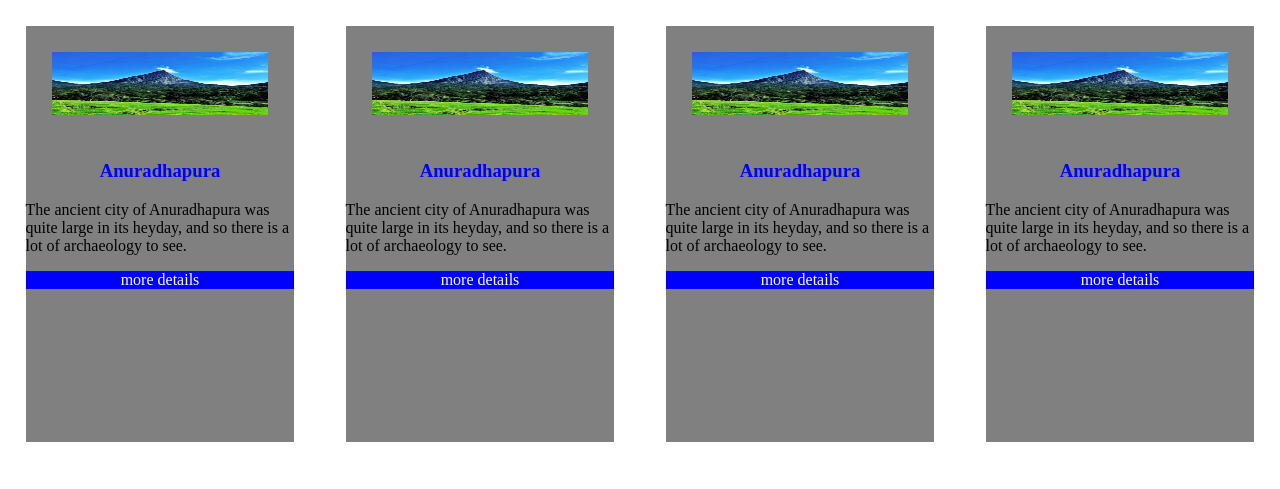
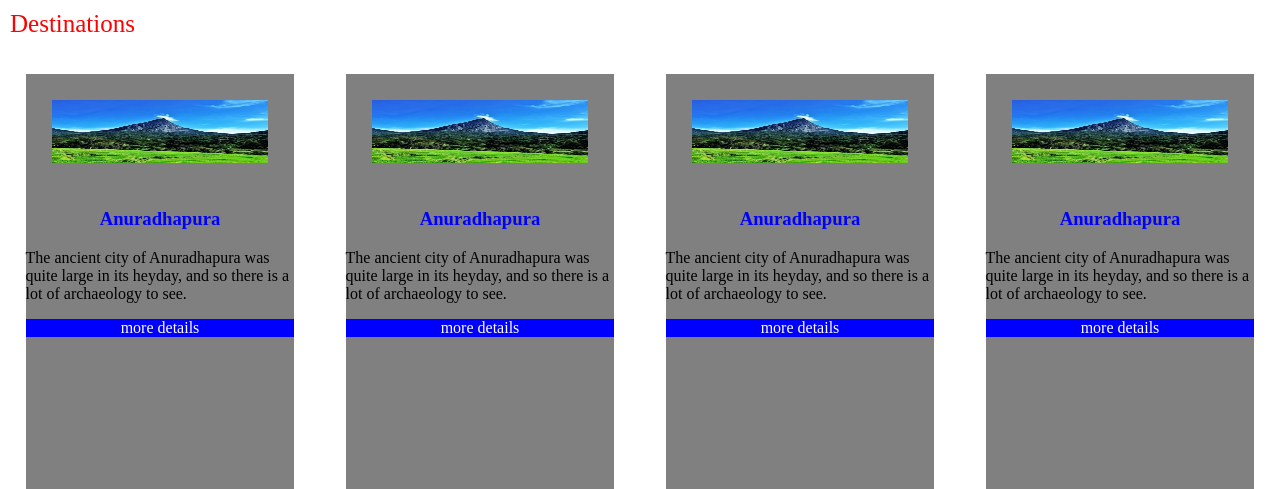
Before and after one commit to udith-shalinda/Sri-Lanka-Travel-and-Tourism-web-site, a PHP site: page /destination.html in a window 1280 px wide. Shown: the part 81-570 px from the top of the page. Run offline with PHP 8.4, Linux system fonts and the light colour scheme.

Commit message:
destination page updated

```diff
--- a/css/style.css
+++ b/css/style.css
@@ -46,7 +46,7 @@ a{
     margin-left: 25%;
     width:50%;
 }
-#topic{
+.topic{
     color:red;
     font-size: 25px;
     padding:10px;
--- a/destination.html
+++ b/destination.html
@@ -10,14 +10,14 @@
             </p>
         </div>
         <div class="navbar">
-            <div class="inlineNav"><a href="#">Home</a></div>
-            <div class="inlineNav"><a href="#">Destinations</a></div>
+            <div class="inlineNav"><a href="index.html">Home</a></div>
+            <div class="inlineNav"><a href="destination.html">Destinations</a></div>
             <div class="inlineNav"><a href="#">Activities</a></div>
             <div class="inlineNav"><a href="#">Holiday Tours</a></div>
             <div class="inlineNav"><a href="#">Feedback</a></div>
             <div class="inlineNav"><a href="#">Contact</a></div>
         </div>
-
+        <div class="topic"> Destinations</div>
         <div id="setOfImages">
             <div class="imageCard">
                 <img src="images/6.jpg" alt="imageone">
--- a/index.html
+++ b/index.html
@@ -41,7 +41,7 @@
             </div>
         </div>
         <div id="mainParagraph">
-            <div id="topic">
+            <div class="topic">
                     Sri Lanka Travel and Tourism
             </div>
             <div id="subTopic">
```
